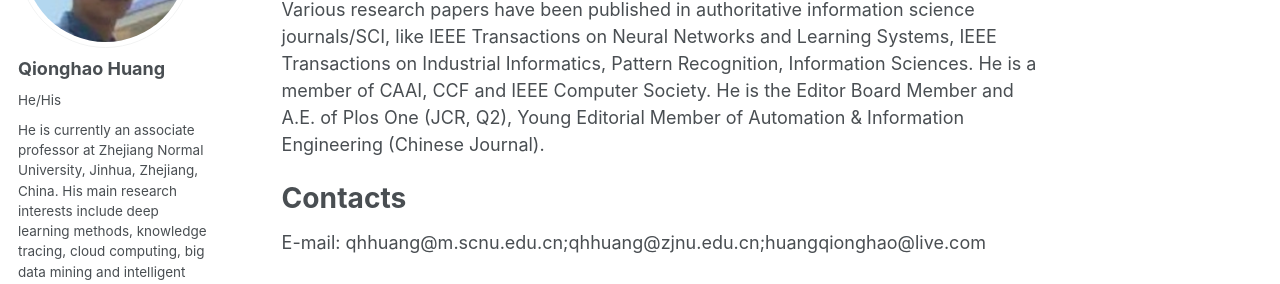
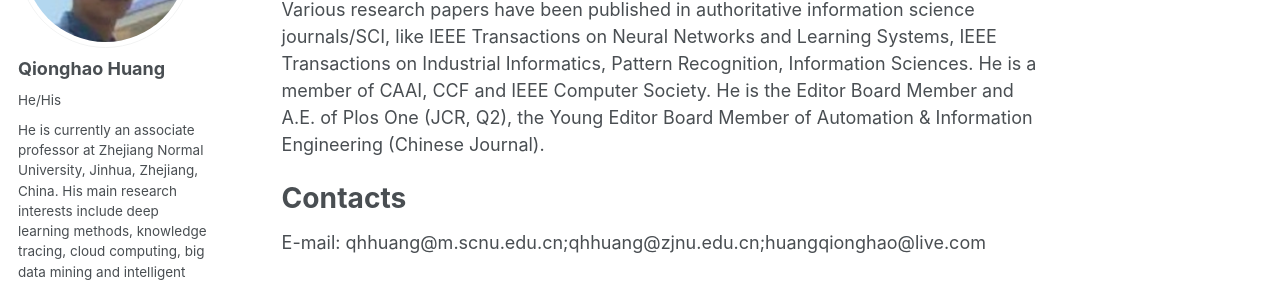
Before and after one commit to qhhuang-ai/qhhuang-ai.github.io, a Jekyll site: the page built from _pages/about.md, in a window 1280 px wide and 900 px high. Shown: the part 213-497 px from the top of the window. Built offline with Jekyll 4.4.1, drawn with Linux system fonts in a browser that asks for light colours; some web fonts are replaced; some of the changed text lies outside the part shown.

Commit message:
update CV

```diff
--- a/_pages/about.md
+++ b/_pages/about.md
@@ -9,7 +9,7 @@ redirect_from:
 
 He is currently an Associate Professor with the Key Laboratory of Intelligent Education Technology and Application, Zhejiang Normal University.
 His research interests include educational big data, data mining, deep learning, and intelligent educational applications. Various research papers have been published in authoritative information science journals/SCI, like IEEE Transactions on Neural Networks and Learning Systems, IEEE Transactions on Industrial Informatics, Pattern Recognition, Information Sciences.
-He is a member of CAAI, CCF and IEEE Computer Society. He is the Editor Board Member and A.E. of Plos One (JCR, Q2), Young Editorial Member of Automation & Information Engineering (Chinese Journal).
+He is a member of CAAI, CCF and IEEE Computer Society. He is the Editor Board Member and A.E. of Plos One (JCR, Q2), the Young Editor Board Member of Automation & Information Engineering (Chinese Journal).
 
 
 Contacts
```
Also changed, not shown: _pages/cv.md (+1 -0 lines).
